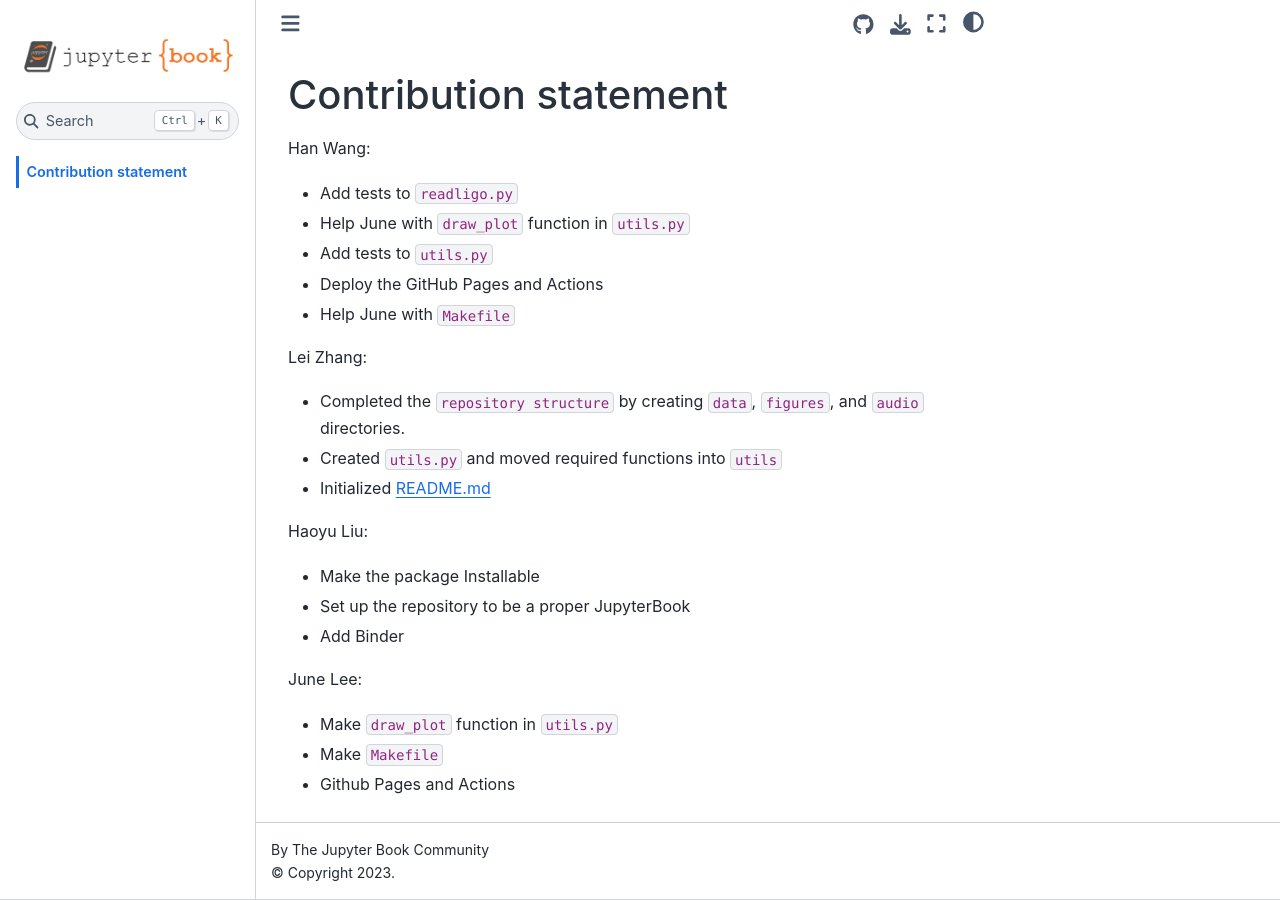
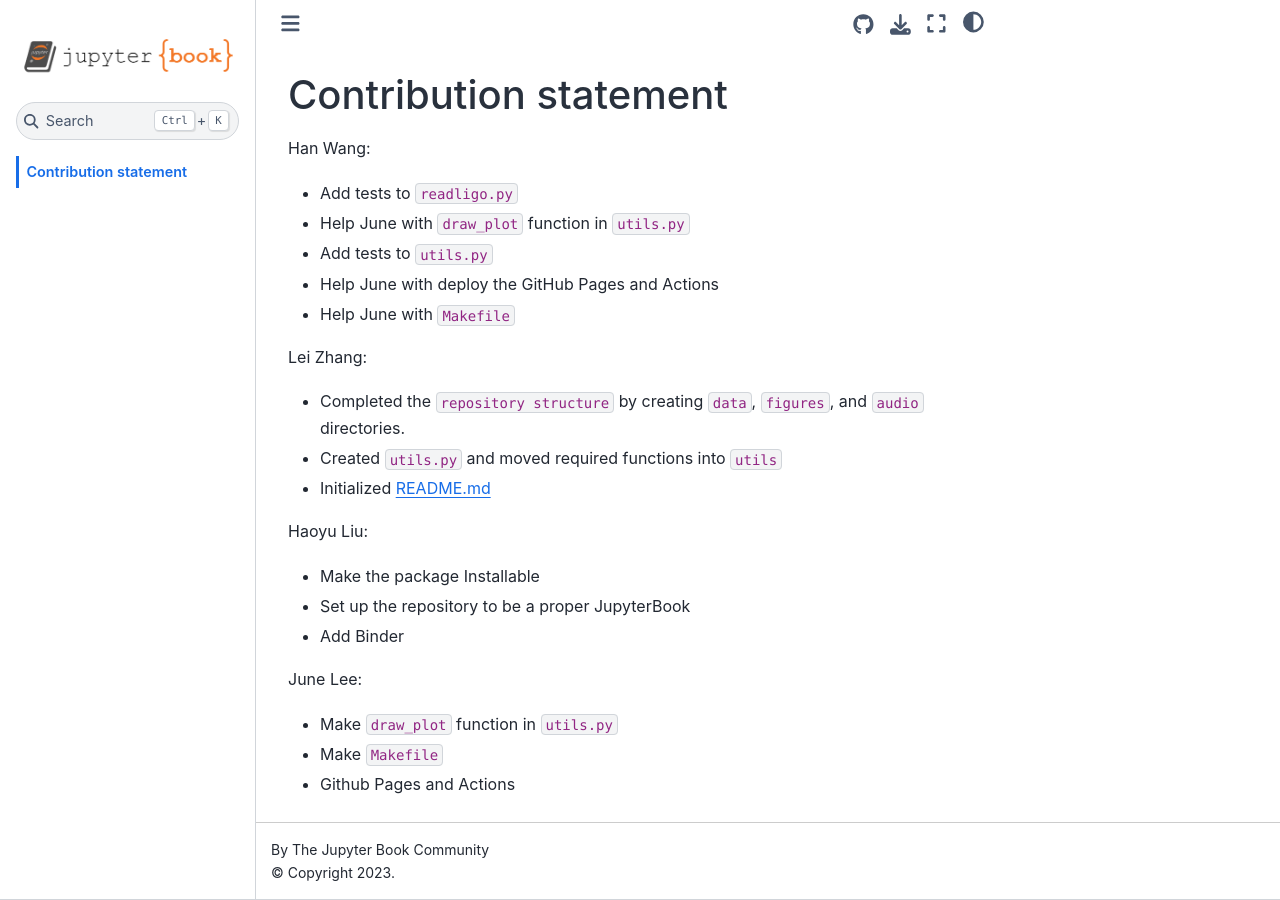
Before and after one commit to UCB-stat-159-s23/hw04-Group24, a Jupyter Book: the page built from contribution_statement.md, in a window 1280 px wide. Built offline with Jupyter Book 1.0.4 settings and Sphinx 7.4.7 and the Sphinx Book theme 1.1.4, drawn with Linux system fonts in a browser that asks for light colours; pages that are not in the unit, such as notebooks, are missing from menus.

Commit message:
Contribution

```diff
--- a/contribution_statement.md
+++ b/contribution_statement.md
@@ -5,7 +5,7 @@ Han Wang:
 * Add tests to `readligo.py`
 * Help June with `draw_plot` function in `utils.py`
 * Add tests to `utils.py`
-* Deploy the GitHub Pages and Actions
+* Help June with deploy the GitHub Pages and Actions
 * Help June with `Makefile`
 
 Lei Zhang:
```
